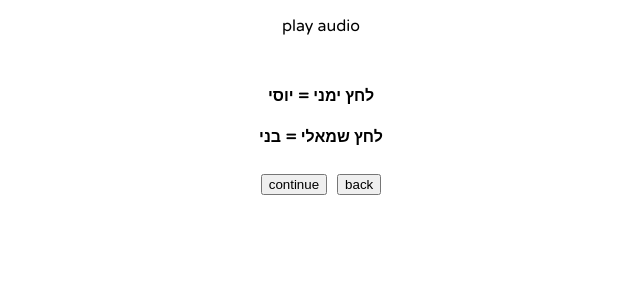
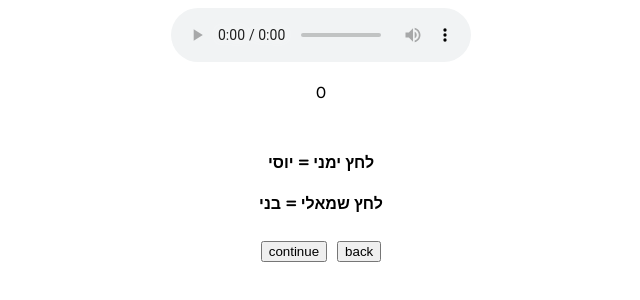
Before and after one commit to AvivLevinson/research-demo, a React (Create React App) app: page /example-audio in a window 1280 px wide. Shown: the top 300 px of the page, without its empty margins (319-959 px from the left). Built offline with nearby package versions, Linux system fonts and the light colour scheme.

Commit message:
add catch block to audio add catch block to audio

```diff
--- a/src/components/PlayerSound/index.js
+++ b/src/components/PlayerSound/index.js
@@ -12,16 +12,15 @@ const PlayerSound = ({ exampleAudioMp3, index, setIndex, dispatch }) => {
 
   const myStateRef = useRef(start);
   const myIndexRef = useRef(index);
-  const myAudioRef = useRef(audio);
+  //const myAudioRef = useRef(audio);
 
-  myAudioRef.current = audio;
+  //myAudioRef.current = audio;
   myIndexRef.current = index;
   myStateRef.current = start;
 
 
 
   const handleEvent = (event) => {
-    const audio = myAudioRef.current;
     const index = myIndexRef.current;
     const start =  myStateRef.current;
     const { key, end } = handlePress(event);
@@ -36,11 +35,12 @@ const PlayerSound = ({ exampleAudioMp3, index, setIndex, dispatch }) => {
         time: seconds
       }
     });
-    audio.pause();
+
+
     setIndex((prev) => {
       myIndexRef.current =  prev +1;
-
-      return prev +1});
+      return prev +1
+    });
 
     setrender(true);
     // set timer 0.5 second
@@ -50,6 +50,8 @@ const PlayerSound = ({ exampleAudioMp3, index, setIndex, dispatch }) => {
       });
     }, 500);*/
   };
+
+
 
 useEffect(() => {
   console.log('first useEffect');
@@ -61,7 +63,34 @@ useEffect(() => {
     };
   }, []);
 
+  useEffect(()=>{
+    console.log('second useEffect');
+    audio.play()
+    .catch(error => {
+      console.log(error);
+    })
 
+    return function cleanupListener() {
+      console.log("clean up audio.pause()");
+      audio.pause();
+    };
+  });
+
+/**
+  useEffect(()=>{
+    console.log('second useEffect');
+    const audioEl = document.getElementsByClassName("audio-element")[0]
+    audioEl.play()
+
+    return function cleanupListener() {
+      console.log("clean up audio.pause()");
+      console.log(audioEl);
+      audioEl.pause();
+
+  }});
+
+   */
+  /**
   useEffect(()=>{
     console.log('second useEffect');
     audio.play();
@@ -71,11 +100,14 @@ useEffect(() => {
       audio.pause();
     };
   });
-
+ */
   return (
     <div>
-      <p>play audio</p>
-    </div>
+    <audio className="audio-element" controls>
+      <source></source>
+    </audio>
+    <p>{index}</p>
+  </div>
   );
 };
 
--- a/src/page/ExampleAudio/index.js
+++ b/src/page/ExampleAudio/index.js
@@ -27,7 +27,7 @@ const ExampleAudio = () => {
   };
 
   useEffect(()=>{
-    console.log('useEffect Example Page');
+    console.log('useEffect Example Audio page');
 
     if (index  === 5) {
       history.push("/first-research");
```
